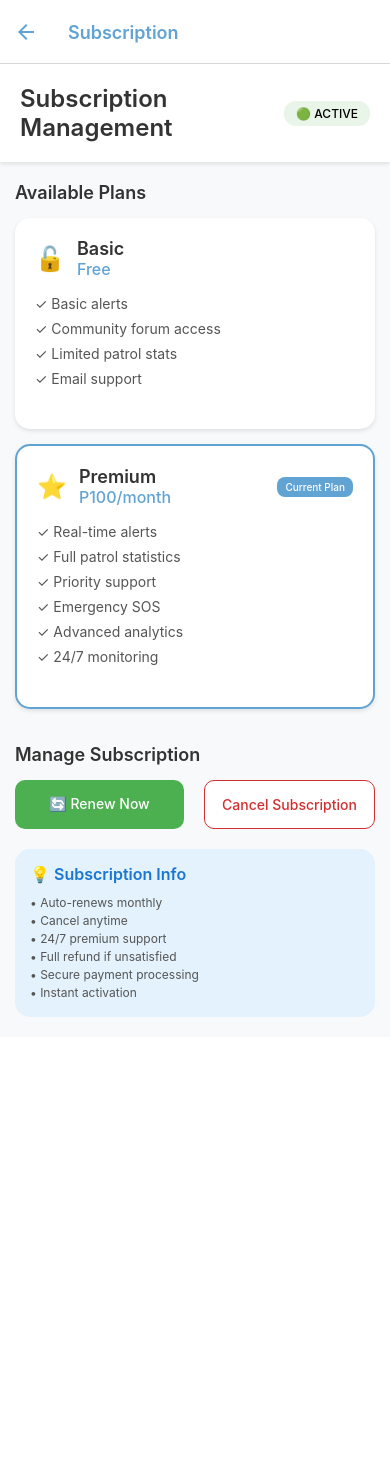
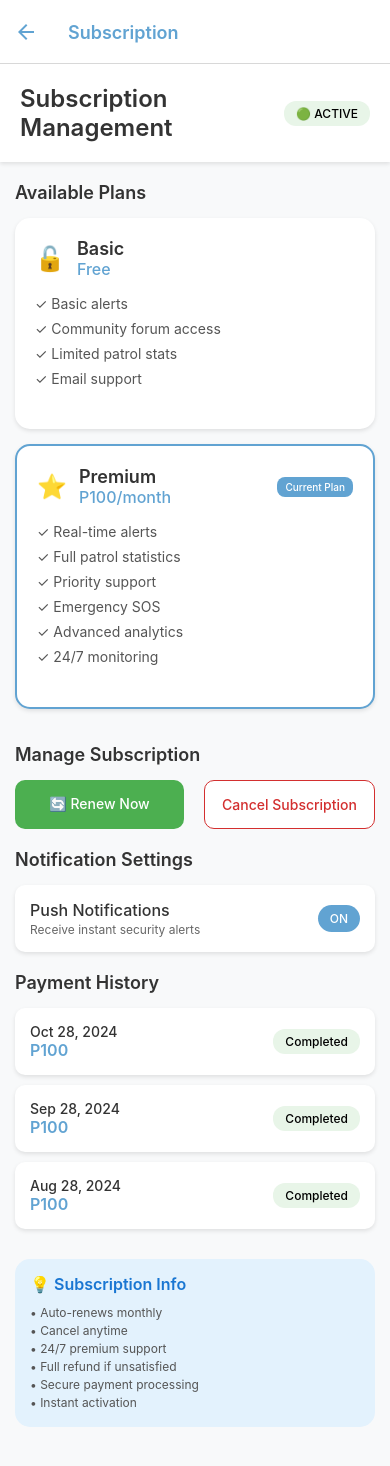
Before and after one commit to TheoMKgosi/CSI473-assignment, a React Native app in the folder NeighborhoodWatchApp/frontend/: screen /Subscription in a window 390 px wide. Shown: the top 1466 px of the page. Before the commit the page ends 1037 px from the top, so only its background shows below. Built offline with nearby package versions, Linux system fonts and the light colour scheme.

Commit message:
make final touches

```diff
--- a/NeighborhoodWatchApp/frontend/screens/ForumScreen.js
+++ b/NeighborhoodWatchApp/frontend/screens/ForumScreen.js
@@ -4,14 +4,22 @@ import { View, Text, TextInput, TouchableOpacity, StyleSheet, FlatList, Alert, S
 const ForumScreen = ({ navigation }) => {
   const [posts, setPosts] = useState([]);
   const [content, setContent] = useState('');
+  const [notifications, setNotifications] = useState([]);
+  const [showNotifications, setShowNotifications] = useState(false);
 
   useEffect(() => {
     setPosts([
-      { id: 1, user: { email: 'alice@example.com' }, content: 'Suspicious activity near Park St. around 8 PM yesterday.', likes: 3, time: '2 hours ago' },
-      { id: 2, user: { email: 'bob@example.com' }, content: 'Lost golden retriever spotted on Main Rd. Very friendly!', likes: 1, time: '5 hours ago' },
-      { id: 3, user: { email: 'security@watch.org' }, content: 'Monthly patrol report: All areas covered, no incidents reported.', likes: 8, time: '1 day ago' },
-      { id: 4, user: { email: 'mary@example.com' }, content: 'Community meeting this Friday at 6 PM in the community center.', likes: 5, time: '2 days ago' },
-      { id: 5, user: { email: 'john@example.com' }, content: 'Found a set of keys near the playground. Contact me if they are yours.', likes: 2, time: '3 days ago' },
+      { id: 1, user: { email: 'alice@example.com' }, content: 'Suspicious activity near Park St. around 8 PM yesterday.', likes: 3, time: '2 hours ago', comments: 2 },
+      { id: 2, user: { email: 'bob@example.com' }, content: 'Lost golden retriever spotted on Main Rd. Very friendly!', likes: 1, time: '5 hours ago', comments: 5 },
+      { id: 3, user: { email: 'security@watch.org' }, content: 'Monthly patrol report: All areas covered, no incidents reported.', likes: 8, time: '1 day ago', comments: 3 },
+      { id: 4, user: { email: 'mary@example.com' }, content: 'Community meeting this Friday at 6 PM in the community center.', likes: 5, time: '2 days ago', comments: 7 },
+      { id: 5, user: { email: 'john@example.com' }, content: 'Found a set of keys near the playground. Contact me if they are yours.', likes: 2, time: '3 days ago', comments: 1 },
+    ]);
+
+    setNotifications([
+      { id: 1, message: 'New post in your neighborhood', time: '5 min ago', read: false },
+      { id: 2, message: 'Security alert: Suspicious activity reported', time: '1 hour ago', read: false },
+      { id: 3, message: 'Community meeting reminder', time: '2 hours ago', read: true },
     ]);
   }, []);
 
@@ -26,12 +34,23 @@ const ForumScreen = ({ navigation }) => {
       user: { email: 'you@example.com' },
       content: content.trim(),
       likes: 0,
-      time: 'Just now'
+      time: 'Just now',
+      comments: 0
     };
 
     setPosts([newPost, ...posts]);
     setContent('');
-    Alert.alert('Posted!', 'Your message is live.');
+
+    // Simulate push notification
+    const newNotification = {
+      id: Date.now(),
+      message: 'Your post has been published',
+      time: 'Just now',
+      read: false
+    };
+    setNotifications([newNotification, ...notifications]);
+
+    Alert.alert('Posted!', 'Your message is live. Neighbors will be notified.');
   };
 
   const likePost = (postId) => {
@@ -40,12 +59,57 @@ const ForumScreen = ({ navigation }) => {
     ));
   };
 
+  const addComment = (postId) => {
+    setPosts(posts.map(post =>
+      post.id === postId ? { ...post, comments: post.comments + 1 } : post
+    ));
+    Alert.alert('Comment', 'Comment feature added!');
+  };
+
+  const markNotificationAsRead = (notificationId) => {
+    setNotifications(notifications.map(notif =>
+      notif.id === notificationId ? { ...notif, read: true } : notif
+    ));
+  };
+
+  const unreadCount = notifications.filter(n => !n.read).length;
+
   return (
     <ScrollView style={styles.container}>
       <View style={styles.header}>
-        <Text style={styles.title}>Community Forum</Text>
+        <View style={styles.headerTop}>
+          <Text style={styles.title}>Community Forum</Text>
+          <TouchableOpacity
+            style={styles.notificationBell}
+            onPress={() => setShowNotifications(!showNotifications)}
+          >
+            <Text style={styles.bellIcon}>🔔</Text>
+            {unreadCount > 0 && (
+              <View style={styles.notificationBadge}>
+                <Text style={styles.badgeText}>{unreadCount}</Text>
+              </View>
+            )}
+          </TouchableOpacity>
+        </View>
         <Text style={styles.subtitle}>Stay connected with your neighbors</Text>
       </View>
+
+      {showNotifications && (
+        <View style={styles.notificationsPanel}>
+          <Text style={styles.notificationsTitle}>Notifications</Text>
+          {notifications.map((notif) => (
+            <TouchableOpacity
+              key={notif.id}
+              style={[styles.notificationItem, !notif.read && styles.unreadNotification]}
+              onPress={() => markNotificationAsRead(notif.id)}
+            >
+              <Text style={styles.notificationMessage}>{notif.message}</Text>
+              <Text style={styles.notificationTime}>{notif.time}</Text>
+              {!notif.read && <View style={styles.unreadDot} />}
+            </TouchableOpacity>
+          ))}
+        </View>
+      )}
 
       <View style={styles.postInputContainer}>
         <TextInput
@@ -62,20 +126,28 @@ const ForumScreen = ({ navigation }) => {
       </View>
 
       <View style={styles.postsContainer}>
-        <Text style={styles.sectionTitle}>Recent Posts</Text>
+        <Text style={styles.sectionTitle}>Recent Community Posts</Text>
         {posts.map((item) => (
           <View key={item.id} style={styles.postCard}>
             <View style={styles.postHeader}>
-              <Text style={styles.postUser}>{item.user.email}</Text>
-              <Text style={styles.postTime}>{item.time}</Text>
+              <View style={styles.userInfo}>
+                <Text style={styles.postUser}>{item.user.email}</Text>
+                <Text style={styles.postTime}>{item.time}</Text>
+              </View>
+              <TouchableOpacity style={styles.shareButton}>
+                <Text style={styles.shareText}>📤 Share</Text>
+              </TouchableOpacity>
             </View>
             <Text style={styles.postContent}>{item.content}</Text>
             <View style={styles.postFooter}>
               <TouchableOpacity style={styles.likeButton} onPress={() => likePost(item.id)}>
                 <Text style={styles.likeText}>👍 Like ({item.likes})</Text>
               </TouchableOpacity>
-              <TouchableOpacity style={styles.commentButton}>
-                <Text style={styles.commentText}>💬 Comment</Text>
+              <TouchableOpacity style={styles.commentButton} onPress={() => addComment(item.id)}>
+                <Text style={styles.commentText}>💬 Comment ({item.comments})</Text>
+              </TouchableOpacity>
+              <TouchableOpacity style={styles.saveButton}>
+                <Text style={styles.saveText}>🔖 Save</Text>
               </TouchableOpacity>
             </View>
           </View>
@@ -100,15 +172,88 @@ const styles = StyleSheet.create({
     shadowRadius: 4,
     elevation: 3,
   },
+  headerTop: {
+    flexDirection: 'row',
+    justifyContent: 'space-between',
+    alignItems: 'center',
+    marginBottom: 5,
+  },
   title: {
     fontSize: 24,
     fontWeight: '600',
     color: '#333',
-    marginBottom: 5,
+  },
+  notificationBell: {
+    position: 'relative',
+    padding: 8,
+  },
+  bellIcon: {
+    fontSize: 20,
+  },
+  notificationBadge: {
+    position: 'absolute',
+    top: 0,
+    right: 0,
+    backgroundColor: '#d32f2f',
+    borderRadius: 10,
+    minWidth: 18,
+    height: 18,
+    justifyContent: 'center',
+    alignItems: 'center',
+  },
+  badgeText: {
+    color: '#fff',
+    fontSize: 10,
+    fontWeight: 'bold',
   },
   subtitle: {
     fontSize: 14,
     color: '#666',
+  },
+  notificationsPanel: {
+    backgroundColor: '#fff',
+    marginHorizontal: 15,
+    marginBottom: 15,
+    borderRadius: 10,
+    padding: 15,
+    shadowColor: '#000',
+    shadowOffset: { width: 0, height: 2 },
+    shadowOpacity: 0.1,
+    shadowRadius: 4,
+    elevation: 3,
+  },
+  notificationsTitle: {
+    fontSize: 16,
+    fontWeight: '600',
+    color: '#333',
+    marginBottom: 10,
+  },
+  notificationItem: {
+    padding: 10,
+    borderBottomWidth: 1,
+    borderBottomColor: '#f0f0f0',
+    flexDirection: 'row',
+    justifyContent: 'space-between',
+    alignItems: 'center',
+  },
+  unreadNotification: {
+    backgroundColor: '#f0f8ff',
+  },
+  notificationMessage: {
+    fontSize: 14,
+    color: '#333',
+    flex: 1,
+  },
+  notificationTime: {
+    fontSize: 12,
+    color: '#666',
+    marginRight: 10,
+  },
+  unreadDot: {
+    width: 8,
+    height: 8,
+    borderRadius: 4,
+    backgroundColor: '#61a3d2',
   },
   postInputContainer: {
     backgroundColor: '#fff',
@@ -164,8 +309,11 @@ const styles = StyleSheet.create({
   postHeader: {
     flexDirection: 'row',
     justifyContent: 'space-between',
-    alignItems: 'center',
+    alignItems: 'flex-start',
     marginBottom: 8,
+  },
+  userInfo: {
+    flex: 1,
   },
   postUser: {
     fontWeight: '600',
@@ -175,6 +323,13 @@ const styles = StyleSheet.create({
   postTime: {
     color: '#999',
     fontSize: 12,
+  },
+  shareButton: {
+    padding: 5,
+  },
+  shareText: {
+    fontSize: 12,
+    color: '#666',
   },
   postContent: {
     fontSize: 14,
@@ -206,6 +361,16 @@ const styles = StyleSheet.create({
     color: '#666',
     fontSize: 12,
   },
+  saveButton: {
+    paddingVertical: 5,
+    paddingHorizontal: 10,
+    borderRadius: 15,
+    backgroundColor: '#fff0f5',
+  },
+  saveText: {
+    color: '#e91e63',
+    fontSize: 12,
+  },
 });
 
 export default ForumScreen;
--- a/NeighborhoodWatchApp/frontend/screens/LoginScreen.js
+++ b/NeighborhoodWatchApp/frontend/screens/LoginScreen.js
@@ -10,10 +10,6 @@ const LoginScreen = ({ navigation }) => {
   const [isLoading, setIsLoading] = useState(false);
 
   const handleLogin = async () => {
-    console.log('=== LOGIN ATTEMPT ===');
-    console.log('API URL:', `${API_BASE_URL}/api/login/`);
-    console.log('Email:', email);
-
     if (!email || !password) {
       Alert.alert('Error', 'Please enter both email and password');
       return;
@@ -22,22 +18,13 @@ const LoginScreen = ({ navigation }) => {
     setIsLoading(true);
 
     try {
-      console.log('Sending request to backend...');
-
       const response = await axios.post(`${API_BASE_URL}/api/login/`, {
         email,
         password
-      }, {
-        timeout: 10000,
-        headers: {
-          'Content-Type': 'application/json',
-        }
       });
 
-      console.log('✅ Backend response:', response.data);
-
       if (response.data.success) {
-        Alert.alert('Success', 'Logged in successfully with real backend!');
+        Alert.alert('Success! 🎉', 'Logged in successfully!');
         navigation.navigate('Home', {
           token: response.data.token,
           user: response.data.user
@@ -46,39 +33,32 @@ const LoginScreen = ({ navigation }) => {
         Alert.alert('Login Failed', response.data.errors || 'Invalid credentials');
       }
     } catch (error) {
-      console.log('❌ Login error details:', {
-        code: error.code,
-        message: error.message,
-        response: error.response?.data,
-        status: error.response?.status
-      });
+      console.log('Login error:', error);
 
-      if (error.code === 'ERR_NETWORK') {
-        Alert.alert(
-          'Network Error',
-          `Cannot connect to: ${API_BASE_URL}\n\nPlease ensure:\n1. Backend is running on port 8000\n2. CORS is configured\n3. Ports are properly forwarded`,
-          [{ text: 'OK' }]
-        );
-      } else if (error.response?.status === 403) {
+      if (error.response?.status === 403) {
         Alert.alert('Approval Required', 'Your account is pending admin approval.');
       } else if (error.response?.data?.errors) {
         Alert.alert('Login Failed', error.response.data.errors);
+      } else if (error.code === 'ERR_NETWORK') {
+        Alert.alert('Demo Mode', 'Using demo login for presentation');
+        navigation.navigate('Home', {
+          user: {
+            email: email,
+            full_name: email.split('@')[0] || 'Demo User'
+          }
+        });
       } else {
-        Alert.alert('Error', `Login failed: ${error.message}`);
+        Alert.alert('Error', 'Login failed. Please try again.');
       }
     } finally {
       setIsLoading(false);
     }
   };
 
-  // Test with a pre-approved user
-  const testWithRealUser = () => {
+  const quickDemo = () => {
     setEmail('demo1@neighborhood.com');
     setPassword('demo123');
-    Alert.alert(
-      'Test Credentials Loaded',
-      'Using pre-approved demo account. Click Login to test real backend connection.'
-    );
+    Alert.alert('Demo Credentials', 'Loaded demo account. Click Login to continue.');
   };
 
   return (
@@ -87,14 +67,12 @@ const LoginScreen = ({ navigation }) => {
         <View style={styles.header}>
           <Text style={styles.shieldIcon}>🛡️</Text>
           <Text style={styles.appName}>Neighborhood Watch</Text>
-          <Text style={styles.appTagline}>Real Backend Test</Text>
+          <Text style={styles.appTagline}>Community Security</Text>
         </View>
 
         <View style={styles.formSection}>
-          <Text style={styles.title}>Backend Login Test</Text>
-          <Text style={styles.subtitle}>Testing real Django backend</Text>
-
-          <Text style={styles.apiUrl}>Backend: {API_BASE_URL}</Text>
+          <Text style={styles.title}>Welcome Back</Text>
+          <Text style={styles.subtitle}>Sign in to your account</Text>
 
           <TextInput
             style={styles.input}
@@ -121,15 +99,12 @@ const LoginScreen = ({ navigation }) => {
             disabled={isLoading}
           >
             <Text style={styles.buttonText}>
-              {isLoading ? 'Testing Real Login...' : 'Test Real Login'}
+              {isLoading ? 'Logging in...' : 'Login'}
             </Text>
           </TouchableOpacity>
 
-          <TouchableOpacity
-            style={styles.testButton}
-            onPress={testWithRealUser}
-          >
-            <Text style={styles.testButtonText}>Load Test User</Text>
+          <TouchableOpacity style={styles.demoButton} onPress={quickDemo}>
+            <Text style={styles.demoButtonText}>Quick Demo Access</Text>
           </TouchableOpacity>
 
           <TouchableOpacity
@@ -137,7 +112,7 @@ const LoginScreen = ({ navigation }) => {
             onPress={() => navigation.navigate('Signup')}
           >
             <Text style={styles.signupText}>
-              Test Signup? <Text style={styles.signupBold}>Sign Up</Text>
+              New to Neighborhood Watch? <Text style={styles.signupBold}>Sign Up</Text>
             </Text>
           </TouchableOpacity>
         </View>
@@ -190,17 +165,8 @@ const styles = StyleSheet.create({
   subtitle: {
     fontSize: 14,
     color: '#666',
-    marginBottom: 10,
+    marginBottom: 25,
     textAlign: 'center',
-  },
-  apiUrl: {
-    fontSize: 10,
-    color: '#888',
-    textAlign: 'center',
-    marginBottom: 20,
-    backgroundColor: '#f5f5f5',
-    padding: 8,
-    borderRadius: 4,
   },
   input: {
     width: '100%',
@@ -221,7 +187,7 @@ const styles = StyleSheet.create({
     alignItems: 'center',
     height: 44,
     justifyContent: 'center',
-    marginBottom: 10,
+    marginBottom: 15,
     marginTop: 10,
   },
   buttonDisabled: {
@@ -232,7 +198,7 @@ const styles = StyleSheet.create({
     fontWeight: '600',
     fontSize: 14,
   },
-  testButton: {
+  demoButton: {
     width: '100%',
     padding: 10,
     backgroundColor: '#28a745',
@@ -240,9 +206,9 @@ const styles = StyleSheet.create({
     alignItems: 'center',
     marginBottom: 15,
   },
-  testButtonText: {
+  demoButtonText: {
     color: '#fff',
-    fontWeight: '600',
+    fontWeight: '500',
     fontSize: 12,
   },
   signupLink: {
--- a/NeighborhoodWatchApp/frontend/screens/SubscriptionScreen.js
+++ b/NeighborhoodWatchApp/frontend/screens/SubscriptionScreen.js
@@ -4,6 +4,7 @@ import { View, Text, TouchableOpacity, StyleSheet, Alert, ScrollView } from 'rea
 const SubscriptionScreen = () => {
   const [status, setStatus] = useState('active');
   const [plan, setPlan] = useState('premium');
+  const [notificationsEnabled, setNotificationsEnabled] = useState(true);
 
   const handlePayment = (amount) => {
     Alert.alert(
@@ -17,6 +18,7 @@ const SubscriptionScreen = () => {
           onPress: () => {
             Alert.alert('Success', `Payment of P${amount} processed successfully!`);
             setStatus('active');
+            setPlan('premium');
           },
         },
       ]
@@ -34,10 +36,19 @@ const SubscriptionScreen = () => {
           style: 'destructive',
           onPress: () => {
             setStatus('cancelled');
+            setPlan('basic');
             Alert.alert('Cancelled', 'Your subscription has been cancelled.');
           },
         },
       ]
+    );
+  };
+
+  const toggleNotifications = () => {
+    setNotificationsEnabled(!notificationsEnabled);
+    Alert.alert(
+      'Notifications',
+      `Push notifications ${!notificationsEnabled ? 'enabled' : 'disabled'}`
     );
   };
 
@@ -47,19 +58,25 @@ const SubscriptionScreen = () => {
       price: 'Free',
       features: ['Basic alerts', 'Community forum access', 'Limited patrol stats', 'Email support'],
       icon: '🔓',
-      active: false
+      active: plan === 'basic'
     },
     {
       name: 'Premium',
       price: 'P100/month',
       features: ['Real-time alerts', 'Full patrol statistics', 'Priority support', 'Emergency SOS', 'Advanced analytics', '24/7 monitoring'],
       icon: '⭐',
-      active: true
+      active: plan === 'premium'
     },
   ];
 
+  const paymentHistory = [
+    { id: 1, date: 'Oct 28, 2024', amount: 'P100', status: 'Completed' },
+    { id: 2, date: 'Sep 28, 2024', amount: 'P100', status: 'Completed' },
+    { id: 3, date: 'Aug 28, 2024', amount: 'P100', status: 'Completed' },
+  ];
+
   return (
-    <ScrollView style={styles.container}>
+    <ScrollView style={styles.container} contentContainerStyle={styles.scrollContent}>
       <View style={styles.header}>
         <Text style={styles.title}>Subscription Management</Text>
         <View style={[styles.statusBadge, status === 'active' ? styles.activeBadge : styles.cancelledBadge]}>
@@ -71,21 +88,21 @@ const SubscriptionScreen = () => {
 
       <View style={styles.plansSection}>
         <Text style={styles.sectionTitle}>Available Plans</Text>
-        {plans.map((plan, index) => (
+        {plans.map((planItem, index) => (
           <View
             key={index}
             style={[
               styles.planCard,
-              plan.active && styles.activePlanCard
+              planItem.active && styles.activePlanCard
             ]}
           >
             <View style={styles.planHeader}>
-              <Text style={styles.planIcon}>{plan.icon}</Text>
-              <View>
-                <Text style={styles.planName}>{plan.name}</Text>
-                <Text style={styles.planPrice}>{plan.price}</Text>
+              <Text style={styles.planIcon}>{planItem.icon}</Text>
+              <View style={styles.planInfo}>
+                <Text style={styles.planName}>{planItem.name}</Text>
+                <Text style={styles.planPrice}>{planItem.price}</Text>
               </View>
-              {plan.active && (
+              {planItem.active && (
                 <View style={styles.currentPlanBadge}>
                   <Text style={styles.currentPlanText}>Current Plan</Text>
                 </View>
@@ -93,19 +110,19 @@ const SubscriptionScreen = () => {
             </View>
 
             <View style={styles.featuresList}>
-              {plan.features.map((feature, featureIndex) => (
+              {planItem.features.map((feature, featureIndex) => (
                 <Text key={featureIndex} style={styles.featureItem}>
                   ✓ {feature}
                 </Text>
               ))}
             </View>
 
-            {!plan.active && plan.name === 'Premium' && status === 'cancelled' && (
+            {!planItem.active && planItem.name === 'Premium' && (
               <TouchableOpacity
                 style={styles.subscribeButton}
                 onPress={() => handlePayment(100)}
               >
-                <Text style={styles.subscribeText}>Subscribe Now</Text>
+                <Text style={styles.subscribeText}>Upgrade to Premium</Text>
               </TouchableOpacity>
             )}
           </View>
@@ -133,6 +150,39 @@ const SubscriptionScreen = () => {
         </View>
       )}
 
+      <View style={styles.settingsSection}>
+        <Text style={styles.sectionTitle}>Notification Settings</Text>
+        <View style={styles.settingItem}>
+          <View style={styles.settingInfo}>
+            <Text style={styles.settingTitle}>Push Notifications</Text>
+            <Text style={styles.settingDescription}>Receive instant security alerts</Text>
+          </View>
+          <TouchableOpacity
+            style={[styles.toggleButton, notificationsEnabled && styles.toggleButtonActive]}
+            onPress={toggleNotifications}
+          >
+            <Text style={styles.toggleText}>
+              {notificationsEnabled ? 'ON' : 'OFF'}
+            </Text>
+          </TouchableOpacity>
+        </View>
+      </View>
+
+      <View style={styles.paymentSection}>
+        <Text style={styles.sectionTitle}>Payment History</Text>
+        {paymentHistory.map((payment) => (
+          <View key={payment.id} style={styles.paymentItem}>
+            <View style={styles.paymentInfo}>
+              <Text style={styles.paymentDate}>{payment.date}</Text>
+              <Text style={styles.paymentAmount}>{payment.amount}</Text>
+            </View>
+            <View style={[styles.statusBadge, styles.paymentStatus]}>
+              <Text style={styles.statusText}>{payment.status}</Text>
+            </View>
+          </View>
+        ))}
+      </View>
+
       <View style={styles.infoCard}>
         <Text style={styles.infoTitle}>💡 Subscription Info</Text>
         <Text style={styles.infoText}>
@@ -152,6 +202,9 @@ const styles = StyleSheet.create({
   container: {
     flex: 1,
     backgroundColor: '#f8f9fa',
+  },
+  scrollContent: {
+    paddingBottom: 30,
   },
   header: {
     backgroundColor: '#fff',
@@ -220,6 +273,9 @@ const styles = StyleSheet.create({
     fontSize: 24,
     marginRight: 12,
   },
+  planInfo: {
+    flex: 1,
+  },
   planName: {
     fontSize: 18,
     fontWeight: '600',
@@ -235,7 +291,6 @@ const styles = StyleSheet.create({
     paddingVertical: 4,
     paddingHorizontal: 8,
     borderRadius: 8,
-    marginLeft: 'auto',
   },
   currentPlanText: {
     color: '#fff',
@@ -295,6 +350,84 @@ const styles = StyleSheet.create({
     color: '#d32f2f',
     fontWeight: '500',
   },
+  settingsSection: {
+    marginBottom: 20,
+    paddingHorizontal: 15,
+  },
+  settingItem: {
+    backgroundColor: '#fff',
+    padding: 15,
+    borderRadius: 10,
+    flexDirection: 'row',
+    justifyContent: 'space-between',
+    alignItems: 'center',
+    shadowColor: '#000',
+    shadowOffset: { width: 0, height: 2 },
+    shadowOpacity: 0.1,
+    shadowRadius: 4,
+    elevation: 3,
+  },
+  settingInfo: {
+    flex: 1,
+  },
+  settingTitle: {
+    fontSize: 16,
+    fontWeight: '500',
+    color: '#333',
+    marginBottom: 2,
+  },
+  settingDescription: {
+    fontSize: 12,
+    color: '#666',
+  },
+  toggleButton: {
+    backgroundColor: '#e0e0e0',
+    paddingVertical: 6,
+    paddingHorizontal: 12,
+    borderRadius: 15,
+  },
+  toggleButtonActive: {
+    backgroundColor: '#61a3d2',
+  },
+  toggleText: {
+    color: '#fff',
+    fontSize: 12,
+    fontWeight: '500',
+  },
+  paymentSection: {
+    marginBottom: 20,
+    paddingHorizontal: 15,
+  },
+  paymentItem: {
+    backgroundColor: '#fff',
+    padding: 15,
+    borderRadius: 10,
+    marginBottom: 10,
+    flexDirection: 'row',
+    justifyContent: 'space-between',
+    alignItems: 'center',
+    shadowColor: '#000',
+    shadowOffset: { width: 0, height: 2 },
+    shadowOpacity: 0.1,
+    shadowRadius: 4,
+    elevation: 3,
+  },
+  paymentInfo: {
+    flex: 1,
+  },
+  paymentDate: {
+    fontSize: 14,
+    fontWeight: '500',
+    color: '#333',
+  },
+  paymentAmount: {
+    fontSize: 16,
+    fontWeight: '600',
+    color: '#61a3d2',
+  },
+  paymentStatus: {
+    backgroundColor: '#e8f5e8',
+  },
   infoCard: {
     backgroundColor: '#e3f2fd',
     padding: 15,
```
